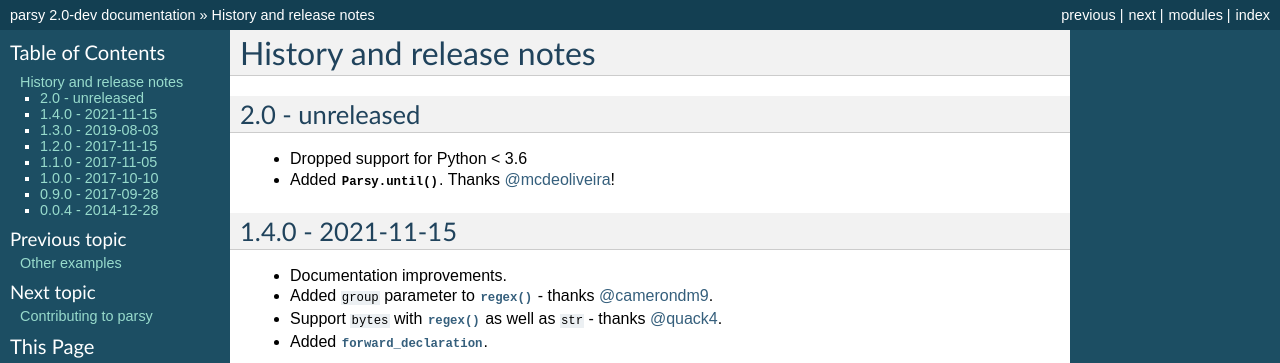
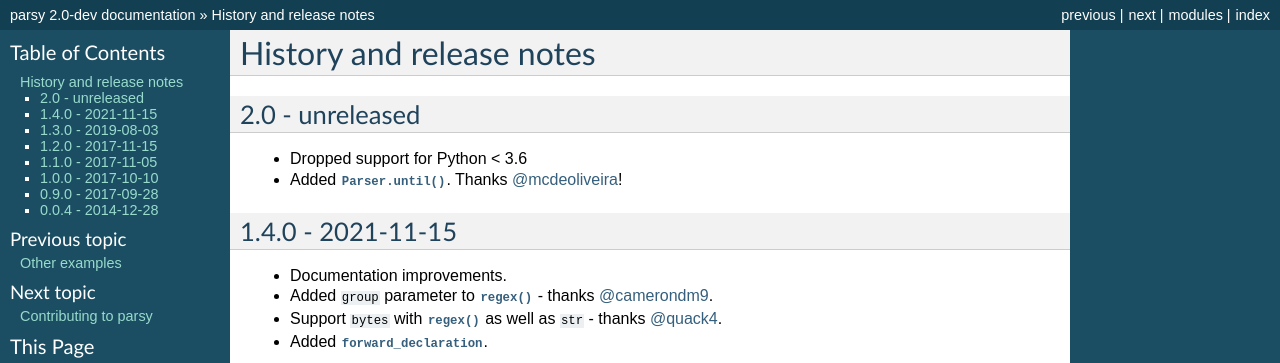
Before and after one commit to python-parsy/parsy, a Sphinx documentation site: the page built from docs/history.rst, in a window 1280 px wide. Shown: the top 363 px of the page. Built offline with Sphinx 7.4.7, drawn with Linux system fonts in a browser that asks for light colours.

Commit message:
Fixed typo in docs

```diff
--- a/docs/history.rst
+++ b/docs/history.rst
@@ -8,7 +8,7 @@
 ----------------
 
 * Dropped support for Python < 3.6
-* Added :meth:`Parsy.until`. Thanks `@mcdeoliveira <https://github.com/mcdeoliveira>`_!
+* Added :meth:`Parser.until`. Thanks `@mcdeoliveira <https://github.com/mcdeoliveira>`_!
 
 1.4.0 - 2021-11-15
 ------------------
```
